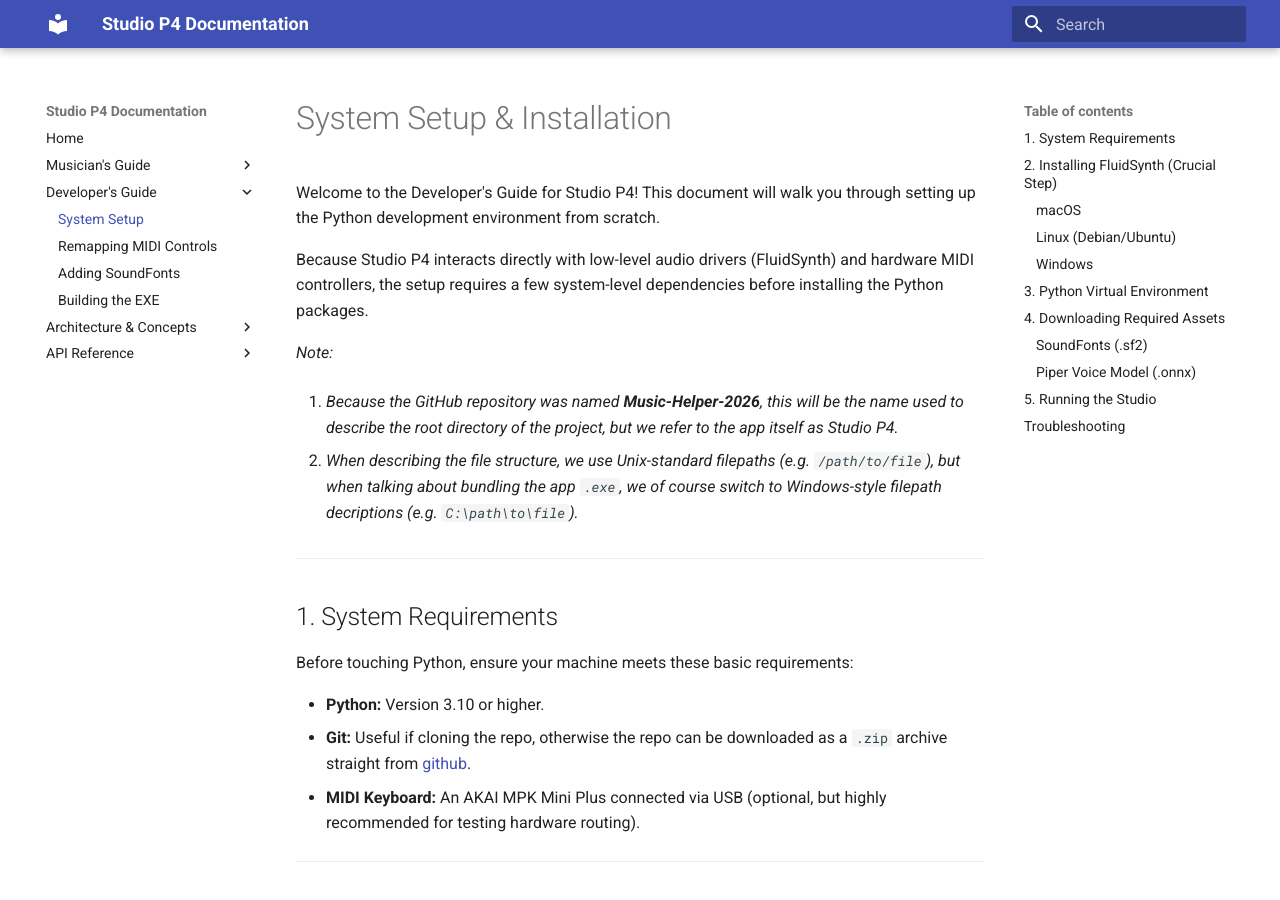
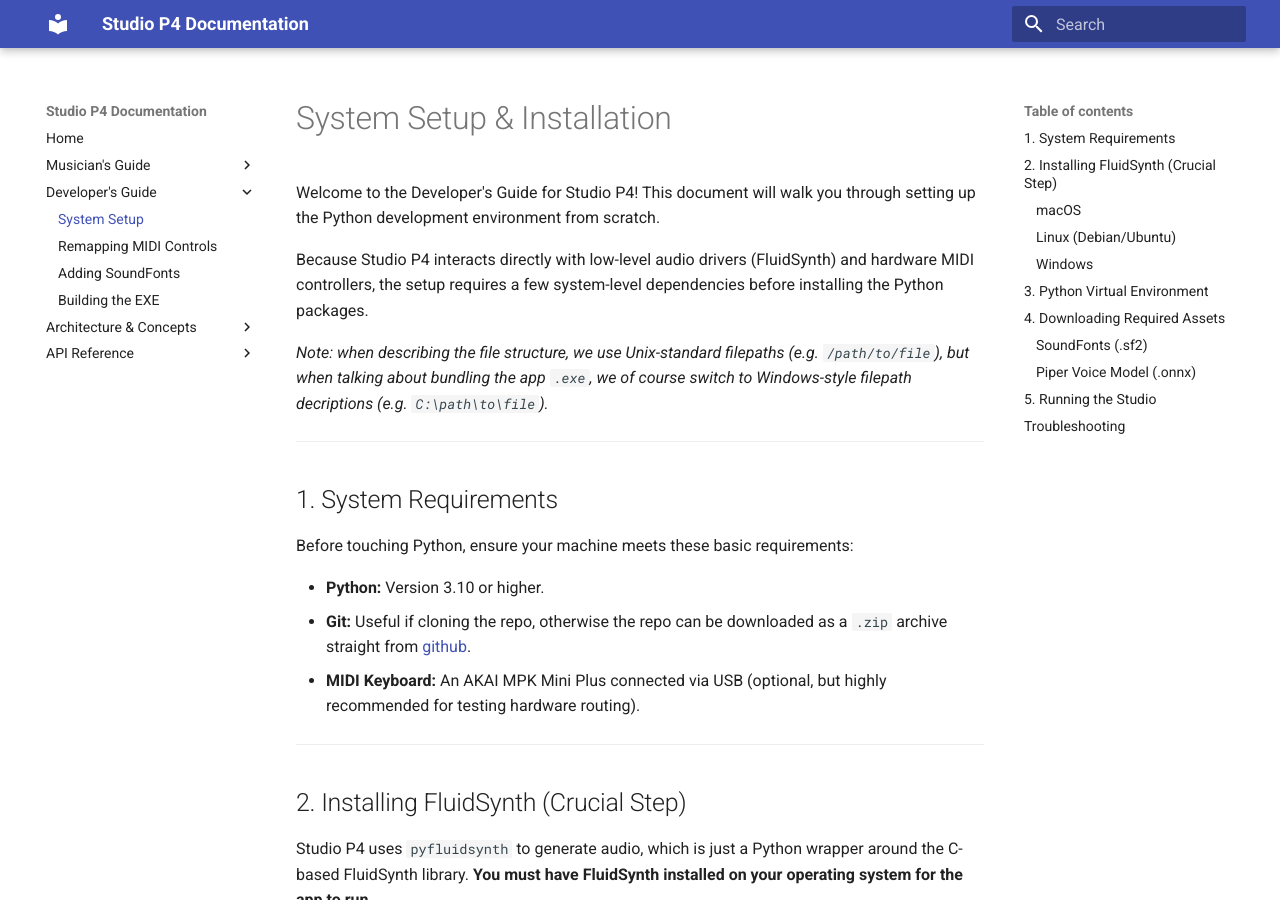
Before and after one commit to ATC-P4/Studio-P4, an MkDocs documentation site: the page built from docs/setup.md, in a window 1280 px wide and 900 px high. Built offline with MkDocs 1.6.1 and Material for MkDocs 9.7.7, drawn with Linux system fonts in a browser that asks for light colours; some of the changed text lies outside the part shown.

Commit message:
chore: replace 'Music-Helper-2026' name with 'Studio-P4

````diff
--- a/docs/setup.md
+++ b/docs/setup.md
@@ -4,11 +4,7 @@
 
 Because Studio P4 interacts directly with low-level audio drivers (FluidSynth) and hardware MIDI controllers, the setup requires a few system-level dependencies before installing the Python packages.
 
-*Note:*
-
-1. *Because the GitHub repository was named **Music-Helper-2026**, this will be the name used to describe the root directory of the project, but we refer to the app itself as Studio P4.*
-
-2. *When describing the file structure, we use Unix-standard filepaths (e.g. `/path/to/file`), but when talking about bundling the app `.exe`, we of course switch to Windows-style filepath decriptions (e.g. `C:\path\to\file`).*
+*Note: when describing the file structure, we use Unix-standard filepaths (e.g. `/path/to/file`), but when talking about bundling the app `.exe`, we of course switch to Windows-style filepath decriptions (e.g. `C:\path\to\file`).*
 
 ---
 
@@ -17,7 +13,7 @@
 Before touching Python, ensure your machine meets these basic requirements:
 
 * **Python:** Version 3.10 or higher.
-* **Git:** Useful if cloning the repo, otherwise the repo can be downloaded as a `.zip` archive straight from [github](https://github.com/DanThePol/Music-Helper-2026).
+* **Git:** Useful if cloning the repo, otherwise the repo can be downloaded as a `.zip` archive straight from [github](https://github.com/ATC-P4/Studio-P4).
 * **MIDI Keyboard:** An AKAI MPK Mini Plus connected via USB (optional, but highly recommended for testing hardware routing).
 
 ---
@@ -57,8 +53,8 @@
 
 **1. Clone the repository:**
 ```bash
-git clone [https://github.com/DanThePol/Music-Helper-2026.git](https://github.com/DanThePol/Music-Helper-2026.git)
-cd Music-Helper-2026
+git clone [https://github.com/ATC-P4/Studio-P4.git](https://github.com/ATC-P4/Studio-P4.git)
+cd Studio-P4
 ```
 
 **2. Create and activate a virtual environment:**
````
Also changed, not shown: README.md (+1 -1 lines), docs/build_exe.md (+1 -1 lines), 1 other file.
